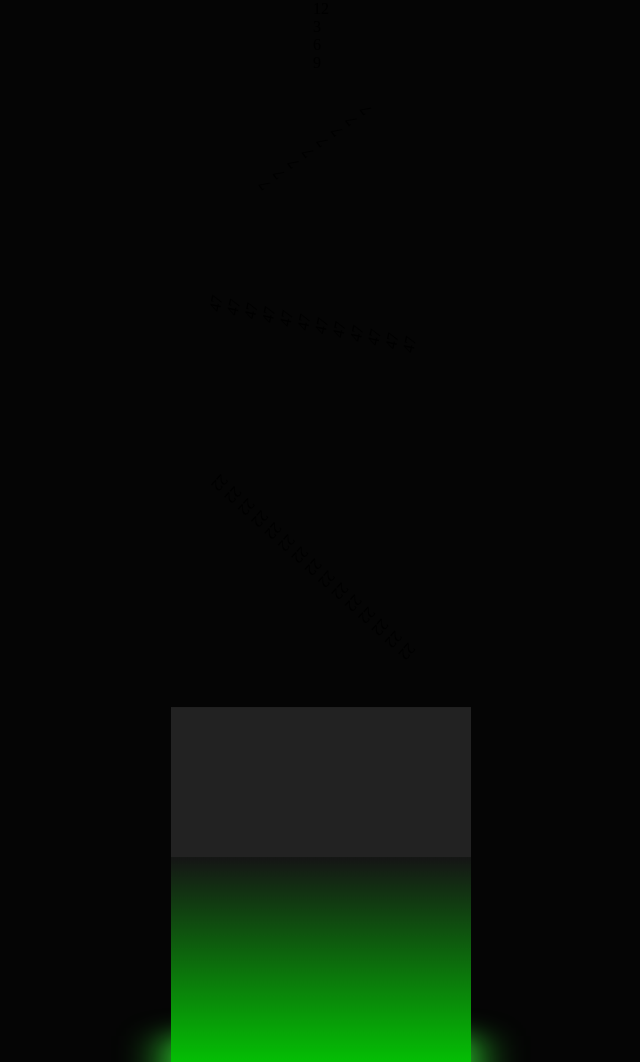
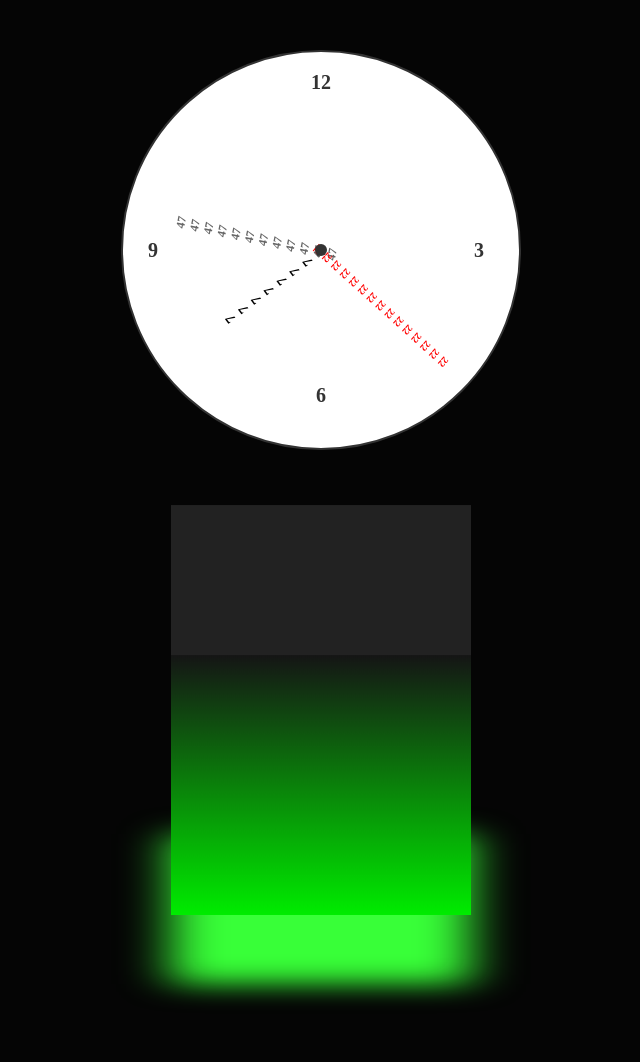
Before and after one commit to Rushi200410/Cube-Animation, a plain HTML site: page cube.html in a window 1280 px wide. Shown: the whole page, without its empty margins (319-959 px from the left). After the commit the page ends 860 px from the top, so only its background shows below. Drawn offline with nearby package versions, Linux system fonts and the light colour scheme.

Commit message:
clock css added

```diff
--- a/styleCube.css
+++ b/styleCube.css
@@ -77,3 +77,101 @@ body
     0 0 400px rgba(0,255,0,0.8),
     0 0 500px rgba(0,255,0,1);
 }
+
+
+#clock {
+    position: relative;
+    width: 400px;
+    height: 400px;
+    margin: 50px auto;
+    font-size: 24px;
+    border: 2px solid #333;
+    border-radius: 50%;
+    background: #fff;
+}
+
+.hour-line, .minute-line, .second-line {
+    position: absolute;
+    transform-origin: 50% 100%;
+    left: 50%;
+    transform: translateX(-50%);
+}
+
+.hour-line {
+    width: 20px;
+    height: 120px;
+    top: 80px;
+    display: flex;
+    flex-direction: column;
+    align-items: center;
+    justify-content: flex-start;
+}
+
+.minute-line {
+    width: 20px;
+    height: 150px;
+    top: 50px;
+    display: flex;
+    flex-direction: column;
+    align-items: center;
+    justify-content: flex-start;
+}
+
+.second-line {
+    width: 20px;
+    height: 170px;
+    top: 30px;
+    display: flex;
+    flex-direction: column;
+    align-items: center;
+    justify-content: flex-start;
+}
+
+.clock_number {
+    font-size: 12px;
+    font-weight: bold;
+    color: #333;
+    line-height: 1;
+    margin: 1px 0;
+}
+
+.hour-line .clock_number {
+    color: #000;
+    font-size: 14px;
+}
+
+.minute-line .clock_number {
+    color: #666;
+    font-size: 12px;
+}
+
+.second-line .clock_number {
+    color: #ff0000;
+    font-size: 10px;
+}
+
+.center-dot {
+    position: absolute;
+    width: 12px;
+    height: 12px;
+    background: #333;
+    border-radius: 50%;
+    top: 50%;
+    left: 50%;
+    transform: translate(-50%, -50%);
+    z-index: 10;
+}
+
+/* Clock face numbers */
+.face-number {
+    position: absolute;
+    font-size: 20px;
+    font-weight: bold;
+    color: #333;
+    transform: translate(-50%, -50%);
+}
+
+.face-number:nth-child(1) { top: 30px; left: 50%; } /* 12 */
+.face-number:nth-child(2) { top: 50%; right: 30px; } /* 3 */
+.face-number:nth-child(3) { bottom: 30px; left: 50%; } /* 6 */
+.face-number:nth-child(4) { top: 50%; left: 30px; } /* 9 */
```
